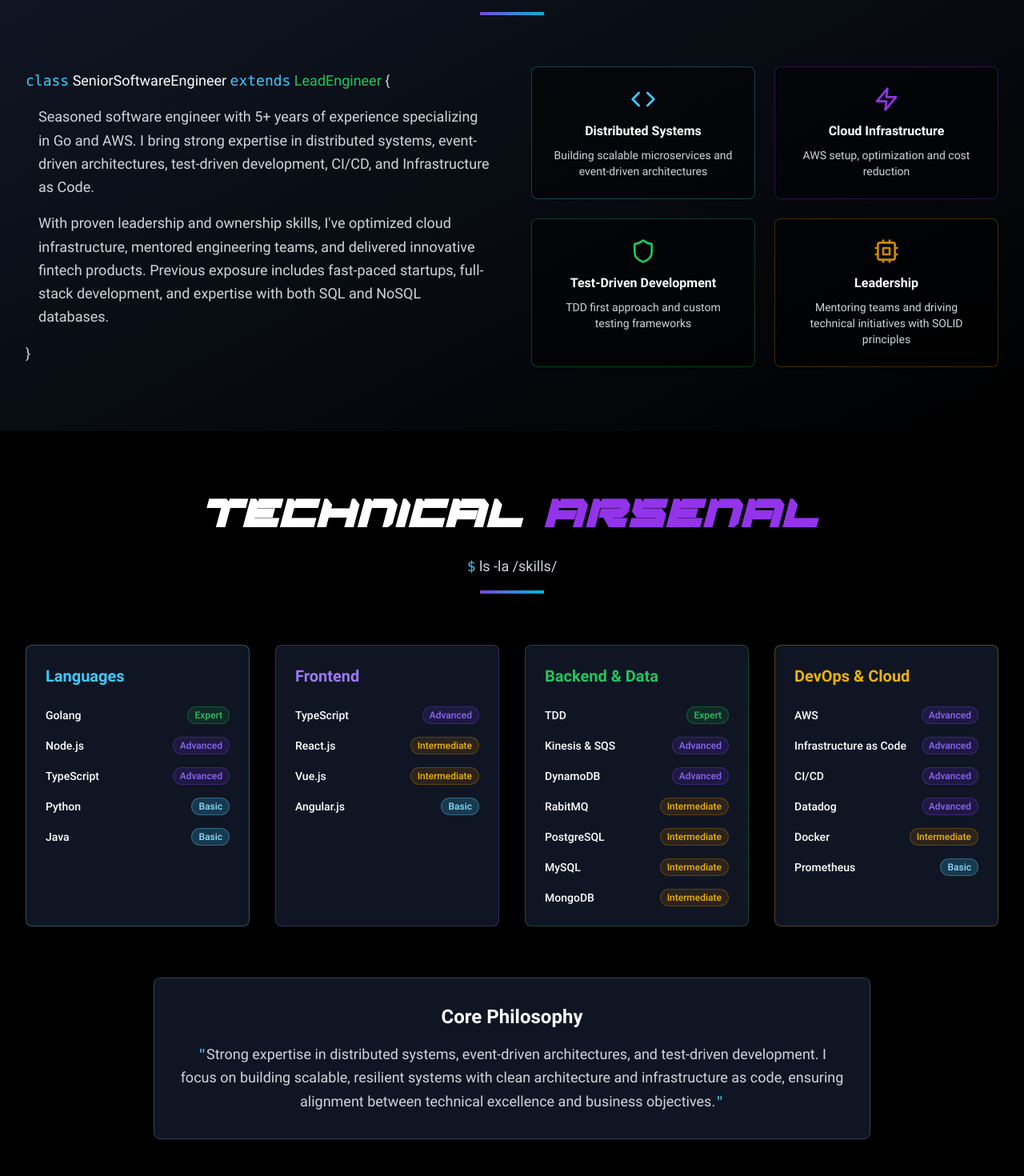
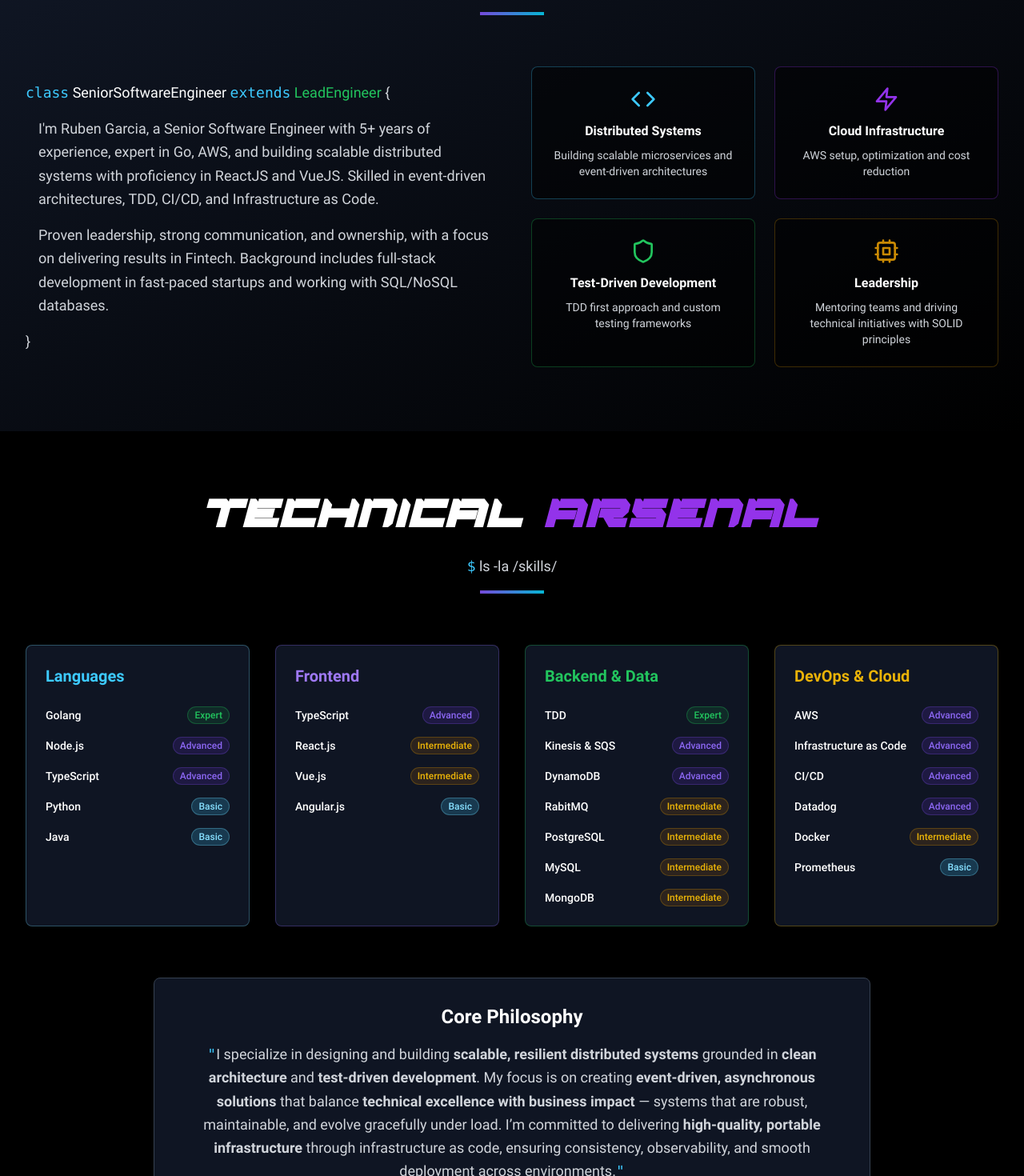
Before and after one commit to rubengp99/rubengp99.github.io, a React (Vite) app: page / in a window 1280 px wide. Shown: the part 940-2410 px from the top of the page at 80% size. Built offline with nearby package versions, Linux system fonts and the light colour scheme.

Commit message:
improve projects grid and overal texts

```diff
--- a/src/components/About.tsx
+++ b/src/components/About.tsx
@@ -24,14 +24,13 @@ const About = () => {
                 <span className="text-gray-300">{"{"}</span>
               </p>
               <p className="ml-4 mb-4">
-                Seasoned software engineer with 5+ years of experience specializing in Go and AWS.
-                I bring strong expertise in distributed systems, event-driven architectures, test-driven
-                development, CI/CD, and Infrastructure as Code.
+                I'm Ruben Garcia, a Senior Software Engineer with 5+ years of experience, expert in Go, AWS, and building scalable distributed systems with proficiency in ReactJS and
+                VueJS. Skilled in event-driven architectures, TDD, CI/CD, and Infrastructure as Code.
               </p>
               <p className="ml-4 mb-4">
-                With proven leadership and ownership skills, I've optimized cloud infrastructure,
-                mentored engineering teams, and delivered innovative fintech products. Previous exposure
-                includes fast-paced startups, full-stack development, and expertise with both SQL and NoSQL databases.
+                Proven leadership, strong communication, and ownership, with
+                a focus on delivering results in Fintech. Background includes full-stack development in fast-paced startups and working with SQL/NoSQL
+                databases.
               </p>
               <p className="text-gray-300">{"}"}</p>
             </div>
--- a/src/components/Experience.tsx
+++ b/src/components/Experience.tsx
@@ -160,8 +160,7 @@ const Experience = () => {
           <div className="bg-gradient-to-r from-custom-purple-600/10 to-custom-purple-500/10 border border-custom-purple-500/30 rounded-lg p-8 max-w-2xl mx-auto">
             <h3 className="text-2xl font-semibold text-white mb-4">What's Next?</h3>
             <p className="text-gray-300 text-lg">
-              Always looking for the next challenge to push the boundaries of technology
-              and create solutions that make a real difference.
+              Always seeking bold challenges that push me to innovate and grow. I’m driven to build technology that scales, endures, and truly makes a difference — one system, one idea, one impact at a time.
             </p>
           </div>
         </div>
--- a/src/components/Hero.tsx
+++ b/src/components/Hero.tsx
@@ -56,7 +56,7 @@ const Hero = () => {
 
         <div className="flex flex-col md:flex-row items-center justify-center gap-6 mb-8">
           <div className="text-gray-300 font-mono">
-            <span className="text-custom-cyan-600">languages:</span> [Go, React.js, Vue.js, Node.js, TypeScript, Python]
+            <span className="text-custom-cyan-600">languages:</span> [Go, AWS, React.js, Vue.js, Node.js, TypeScript, Python]
           </div>
           <div className="text-gray-300 font-mono">
             <span className="text-purple-600">experience:</span> 5+ years
--- a/src/components/Projects.tsx
+++ b/src/components/Projects.tsx
@@ -110,7 +110,10 @@ const Projects = () => {
 
         <div className="grid md:grid-cols-2 gap-8">
           {projects.map((project, index) => (
-            <div key={index} className="group bg-gray-900/90 border border-gray-700 rounded-lg overflow-hidden hover:border-custom-purple-500/50 transition-all duration-300 transform hover:scale-105">
+            <div
+              key={index}
+              className="group bg-gray-900/90 border border-gray-700 rounded-lg overflow-hidden hover:border-custom-purple-500/50 transition-all duration-300 transform hover:scale-105 flex flex-col"
+            >
               <div className="relative overflow-hidden">
                 <img
                   src={project.image}
@@ -130,13 +133,14 @@ const Projects = () => {
                 </div>
               </div>
 
-              <div className="p-6">
+              {/* 👇 make this flex-col grow */}
+              <div className="p-6 flex flex-col flex-1">
                 <h3 className="text-xl font-bold text-white mb-3">{project.title}</h3>
                 <div className="flex items-center text-gray-400 text-sm mb-3">
                   <Building2 size={14} className="mr-2 text-custom-purple-600" />
                   {project.company}
                 </div>
-                <p className="text-gray-300 mb-4 leading-relaxed">{project.description}</p>
+                <p className="text-gray-300 mb-4 leading-relaxed flex-grow">{project.description}</p>
 
                 <div className="mb-6">
                   <div className="flex flex-wrap gap-2">
@@ -151,6 +155,8 @@ const Projects = () => {
                   </div>
                 </div>
 
+                {/* 👇 always pinned to bottom */}
+                <div className="mt-auto pt-4 border-t border-gray-800">
                   {project.visibility === "public" ? (
                     <div className="flex gap-4">
                       {project.github && (
@@ -184,6 +190,8 @@ const Projects = () => {
                   )}
                 </div>
               </div>
+            </div>
+
           ))}
         </div>
 
--- a/src/components/Skills.tsx
+++ b/src/components/Skills.tsx
@@ -137,11 +137,9 @@ const Skills = () => {
             </h3>
             <p className="text-gray-300 text-lg leading-relaxed">
               <span className="text-custom-cyan-600 font-mono">"</span>
-              Strong expertise in distributed systems, event-driven
-              architectures, and test-driven development. I focus on building
-              scalable, resilient systems with clean architecture and
-              infrastructure as code, ensuring alignment between technical
-              excellence and business objectives.
+              I specialize in designing and building <b>scalable, resilient distributed systems</b> grounded in <b>clean architecture</b> and <b>test-driven development</b>.
+              My focus is on creating <b>event-driven, asynchronous solutions</b> that balance <b>technical excellence with business impact</b> — systems that are robust, maintainable, and evolve gracefully under load.
+              I’m committed to delivering <b>high-quality, portable infrastructure</b> through infrastructure as code, ensuring consistency, observability, and smooth deployment across environments.
               <span className="text-custom-cyan-600 font-mono">"</span>
             </p>
           </div>
```
Lines whose indentation alone changed are shown as unchanged.
